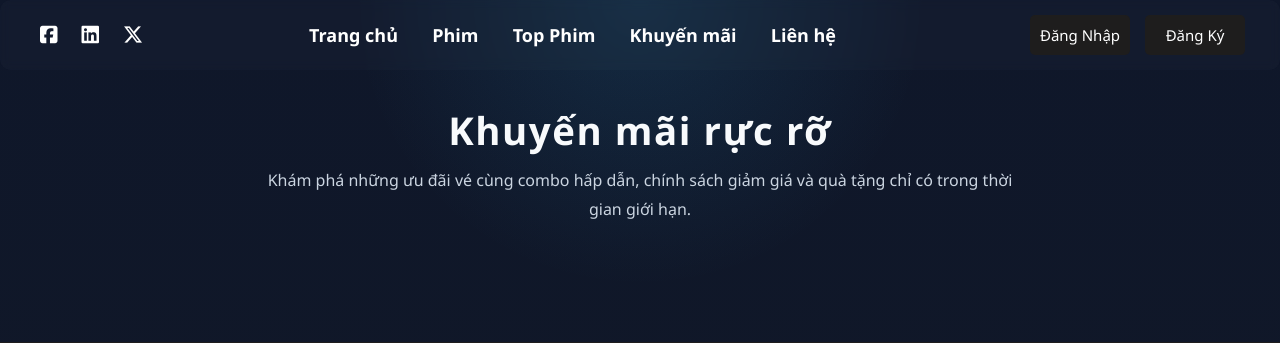
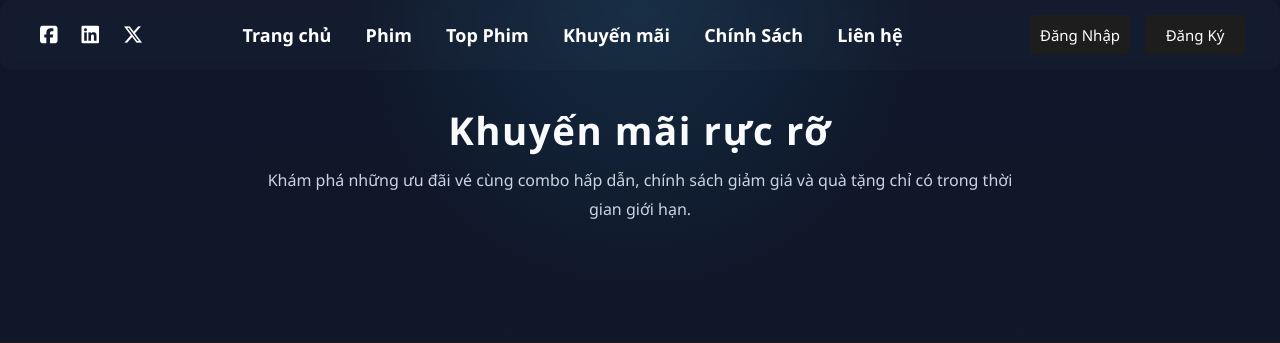
Before and after one commit to duytan055/WebBooking, a PHP site: page /Pages/KhuyenMai.php in a window 1280 px wide. Shown: the top 343 px of the page. Run offline with PHP 8.4, Linux system fonts and the light colour scheme; data that the repository does not hold is empty.

Commit message:
Update header.php

```diff
--- a/Module/header.php
+++ b/Module/header.php
@@ -207,6 +207,9 @@ $prefix = strpos($scriptPath, '/Pages/') !== false ? '..' : '.';
                 <a href="../Pages/KhuyenMai.php"><strong>Khuyến mãi</strong></a>
             </li>
             <li class="menu_items" style="font-size: 18px">
+                <a href="../Pages/trangChinhSach.php"><strong>Chính Sách</strong></a>
+            </li>
+            <li class="menu_items" style="font-size: 18px">
                 <a href="../Pages/trangLienHe.php"><strong>Liên hệ</strong></a>
             </li>
         </ul>
```
